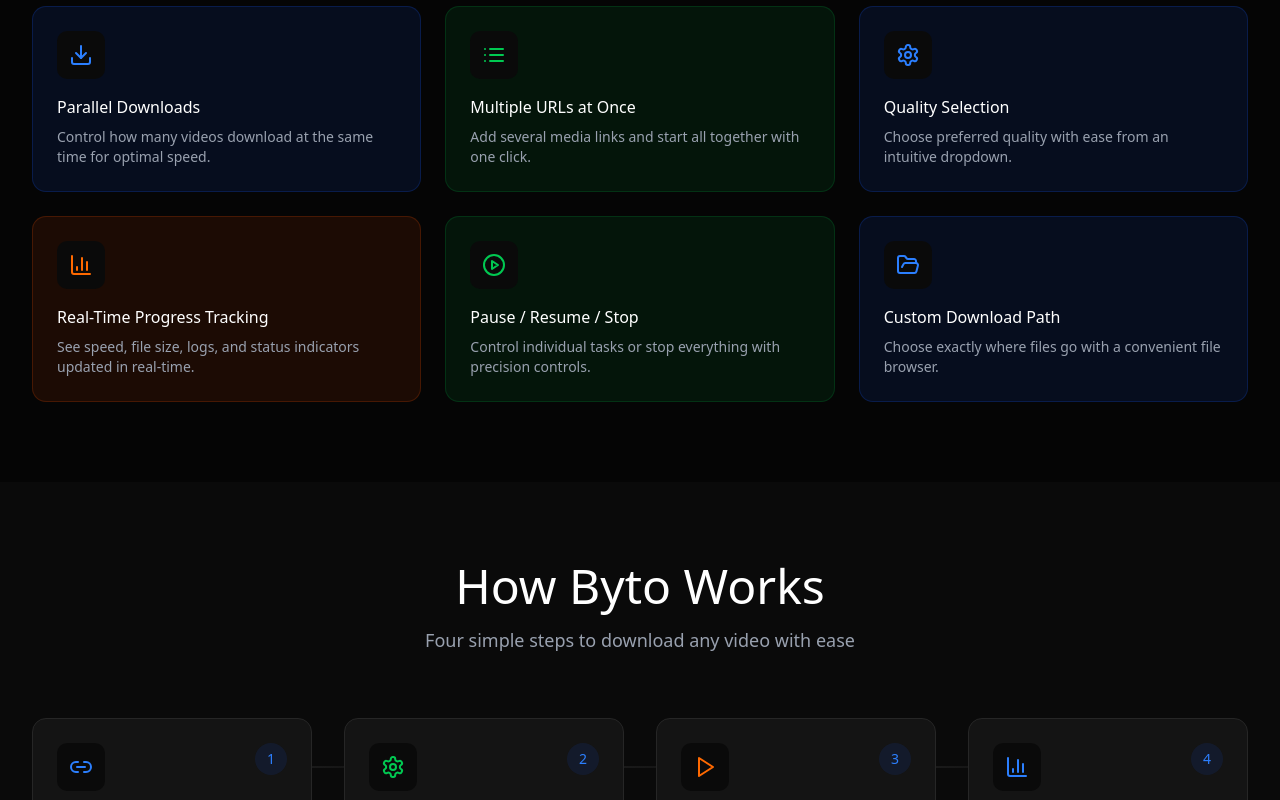
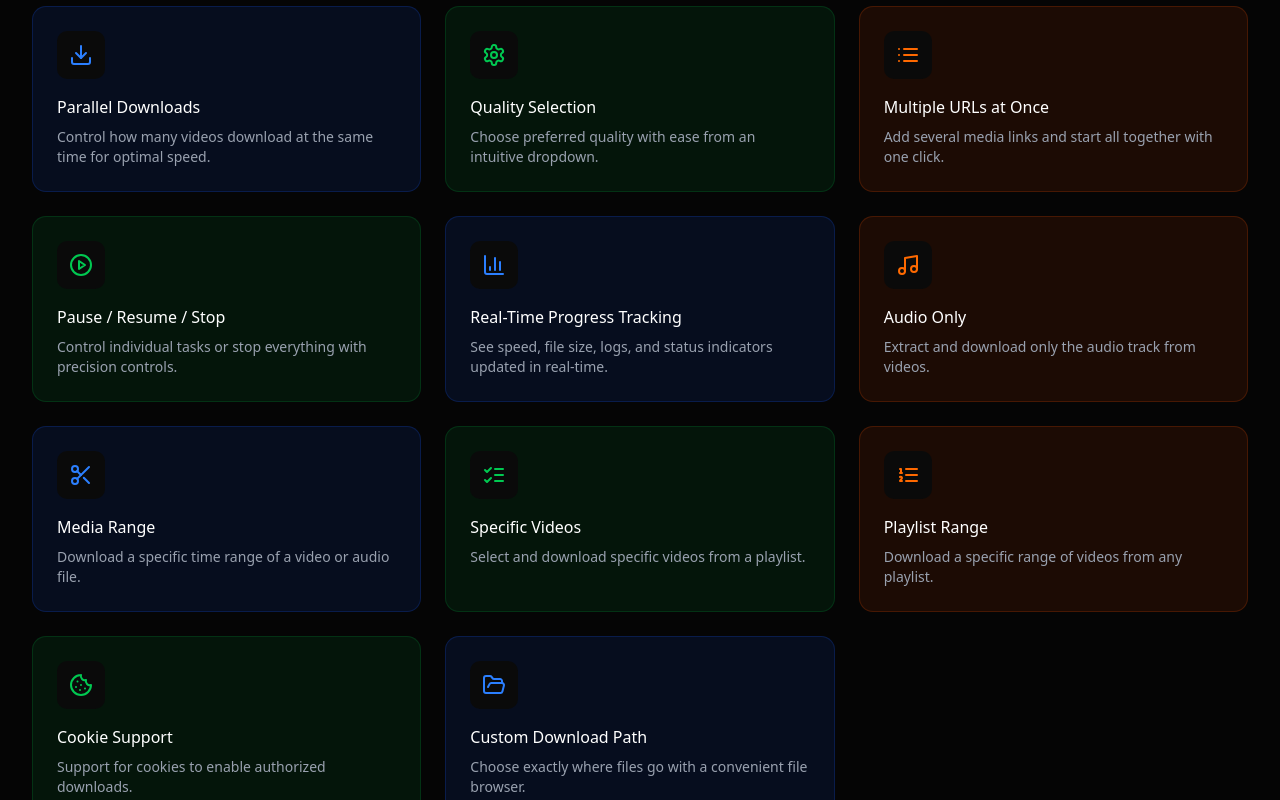
Before and after one commit to OmarNaru1110/byto-website-frontend, a React (Vite) app: page / in a window 1280 px wide. Shown: the part 1700-2500 px from the top of the page. Built offline with nearby package versions, Linux system fonts and the light colour scheme.

Commit message:
feat: implement Features component and update build assets

```diff
--- a/src/components/Features.tsx
+++ b/src/components/Features.tsx
@@ -1,5 +1,5 @@
 import { motion } from "motion/react";
-import { Download, List, Settings, BarChart3, FileText, PlayCircle, FolderOpen, Palette } from "lucide-react";
+import { Download, List, Settings, BarChart3, FileText, PlayCircle, FolderOpen, Palette, ListChecks, ListOrdered, Scissors, Music, Cookie } from "lucide-react";
 
 export function Features() {
   const features = [
@@ -10,27 +10,57 @@
       color: "blue"
     },
     {
+      icon: Settings,
+      title: "Quality Selection",
+      description: "Choose preferred quality with ease from an intuitive dropdown.",
+      color: "green"
+    },
+    {
       icon: List,
       title: "Multiple URLs at Once",
       description: "Add several media links and start all together with one click.",
-      color: "green"
-    },
-    {
-      icon: Settings,
-      title: "Quality Selection",
-      description: "Choose preferred quality with ease from an intuitive dropdown.",
-      color: "blue"
-    },
-    {
-      icon: BarChart3,
-      title: "Real-Time Progress Tracking",
-      description: "See speed, file size, logs, and status indicators updated in real-time.",
       color: "orange"
     },
     {
       icon: PlayCircle,
       title: "Pause / Resume / Stop",
       description: "Control individual tasks or stop everything with precision controls.",
+      color: "green"
+    },
+    {
+      icon: BarChart3,
+      title: "Real-Time Progress Tracking",
+      description: "See speed, file size, logs, and status indicators updated in real-time.",
+      color: "blue"
+    },
+    {
+      icon: Music,
+      title: "Audio Only",
+      description: "Extract and download only the audio track from videos.",
+      color: "orange"
+    },
+    {
+      icon: Scissors,
+      title: "Media Range",
+      description: "Download a specific time range of a video or audio file.",
+      color: "blue"
+    },
+    {
+      icon: ListChecks,
+      title: "Specific Videos",
+      description: "Select and download specific videos from a playlist.",
+      color: "green"
+    },
+    {
+      icon: ListOrdered,
+      title: "Playlist Range",
+      description: "Download a specific range of videos from any playlist.",
+      color: "orange"
+    },
+    {
+      icon: Cookie,
+      title: "Cookie Support",
+      description: "Support for cookies to enable authorized downloads.",
       color: "green"
     },
     {
```
